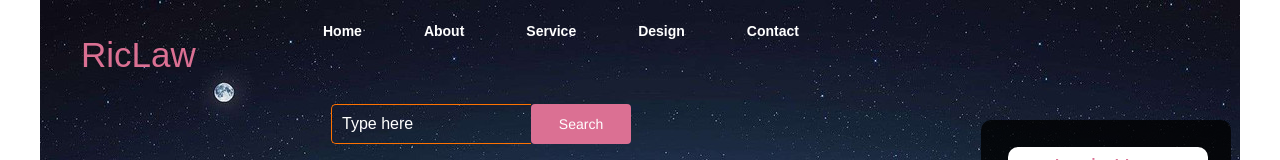
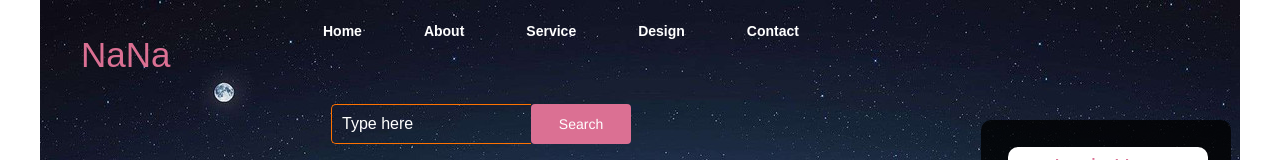
Before and after one commit to LawrenciaApp/WebForm, a plain HTML site: page index.html in a window 1280 px wide. Shown: the top 160 px of the page. Drawn offline with nearby package versions, Linux system fonts and the light colour scheme.

Commit message:
updated index

```diff
--- a/index.html
+++ b/index.html
@@ -12,7 +12,7 @@
   <div class="main">
     <div class="navbar">
      <div class="icon">
-                 <h2 class="logo">RicLaw</h2>
+                 <h2 class="logo">NaNa</h2>
        </div>
        <div class="menu">
       <ul>
--- a/styl.css
+++ b/styl.css
@@ -15,6 +15,7 @@ body, html {
   background-repeat: no-repeat;
   background-size: cover;
   height: 100%;
+  min-height: 100vh;
 }
 .navbar{
   width: 1200px;
```
